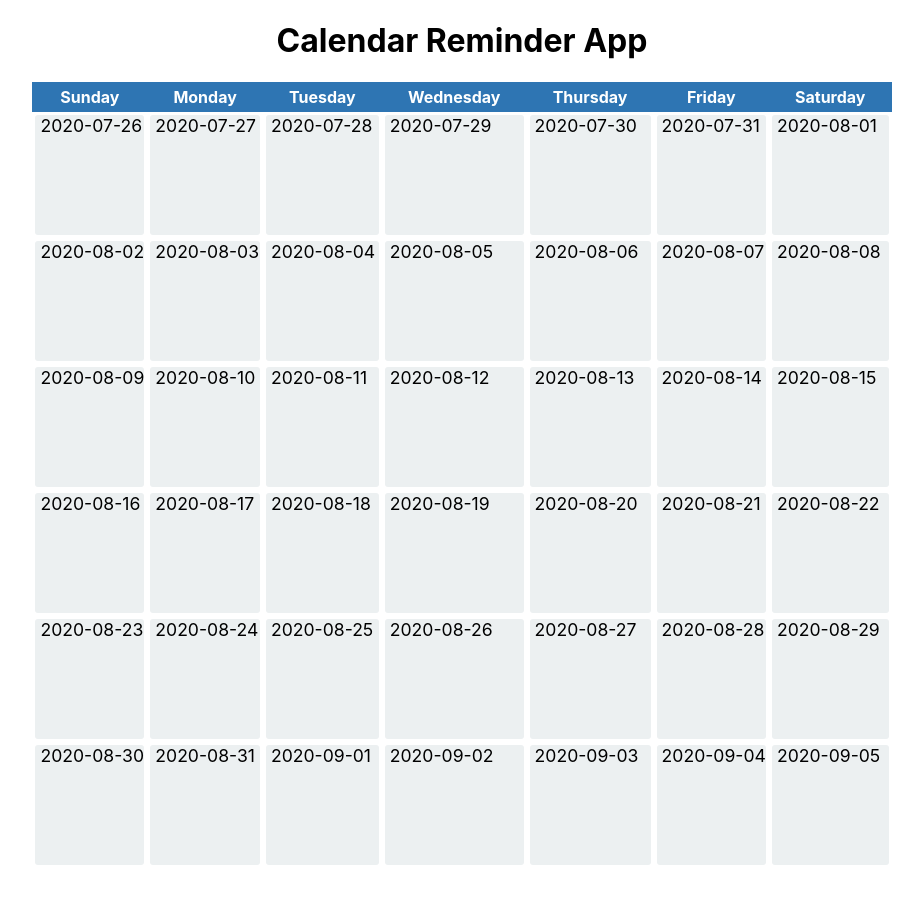
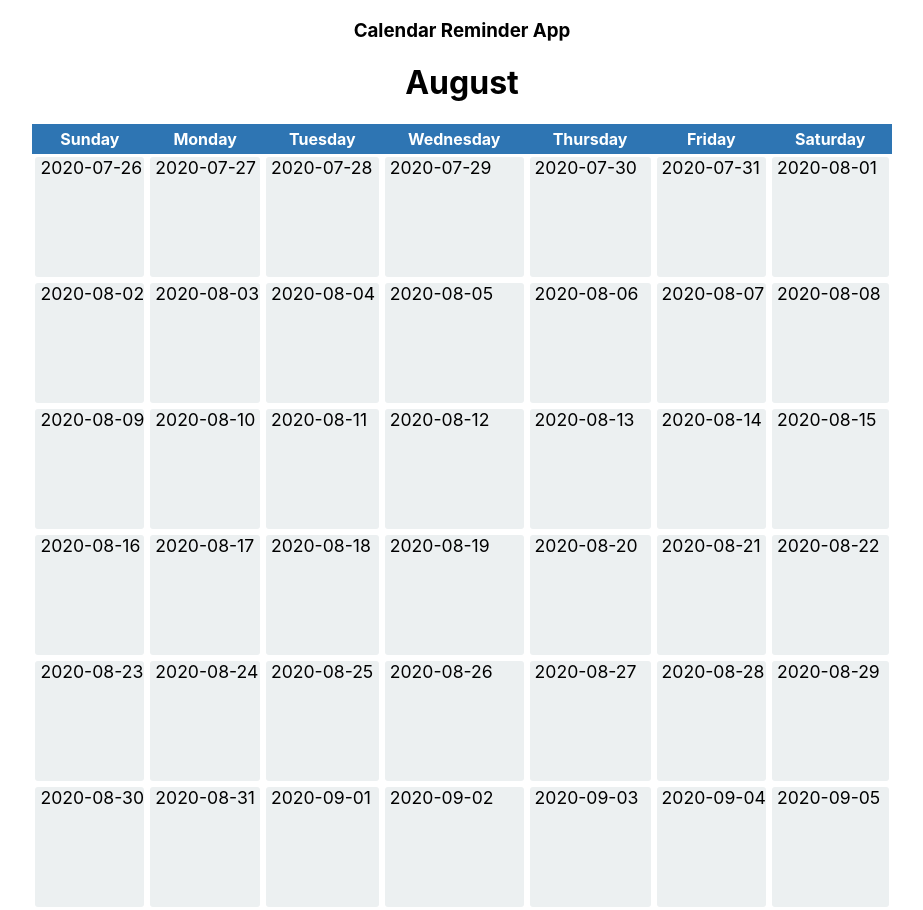
Before and after one commit to dioniciodiaz/calendar-reminder-app, a React (Create React App) app: page / in a window 1280 px wide. Shown: the whole page, without its empty margins (178-1101 px from the left). Before the commit the page ends 868 px from the top, so only its background shows below. Built offline with nearby package versions, Linux system fonts and the light colour scheme.

Commit message:
add month title

```diff
--- a/src/App.js
+++ b/src/App.js
@@ -5,7 +5,7 @@ import Calendar from "components/Calendar";
 function App() {
   return (
     <div className="App">
-     <h1 className="title"> Calendar Reminder App</h1>
+     <h3 className="title"> Calendar Reminder App</h3>
      <Calendar />
     </div>
   );
--- a/src/components/Calendar/index.js
+++ b/src/components/Calendar/index.js
@@ -22,6 +22,7 @@ const WeekDays = () => {
 		</thead>
 	);
 };
+const Months = moment.months();
 
 const Calendar = ({}) => {
   const month = useSelector(selectMonth);
@@ -34,6 +35,7 @@ const Calendar = ({}) => {
     },[]);
 	return (
     <>
+    <h1 className="title">{Months[month-1]}</h1>
 		<CalendarWrapper>
 			<WeekDays />
       <Month currentMonth={month} currentYear={year} showModalReminder={showModalReminder} />
```
